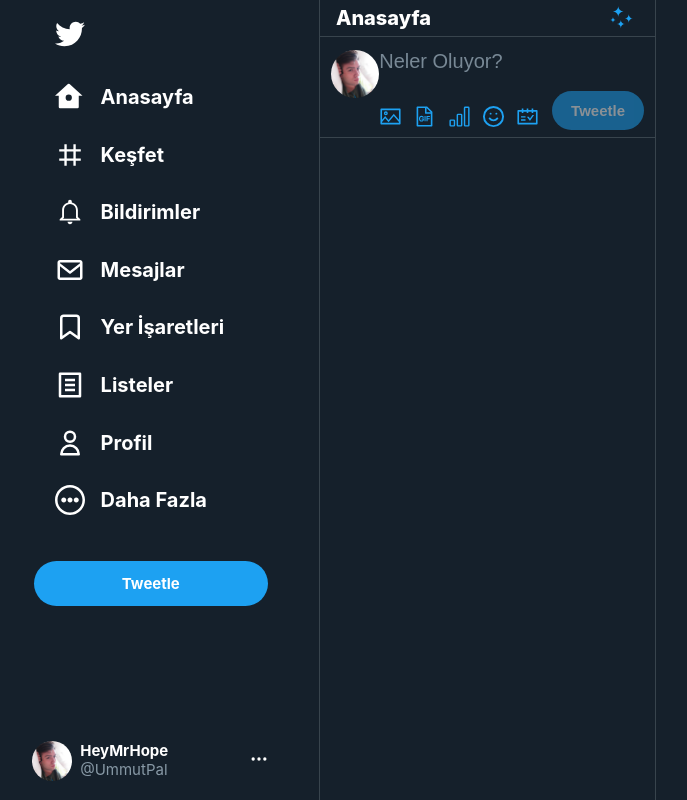
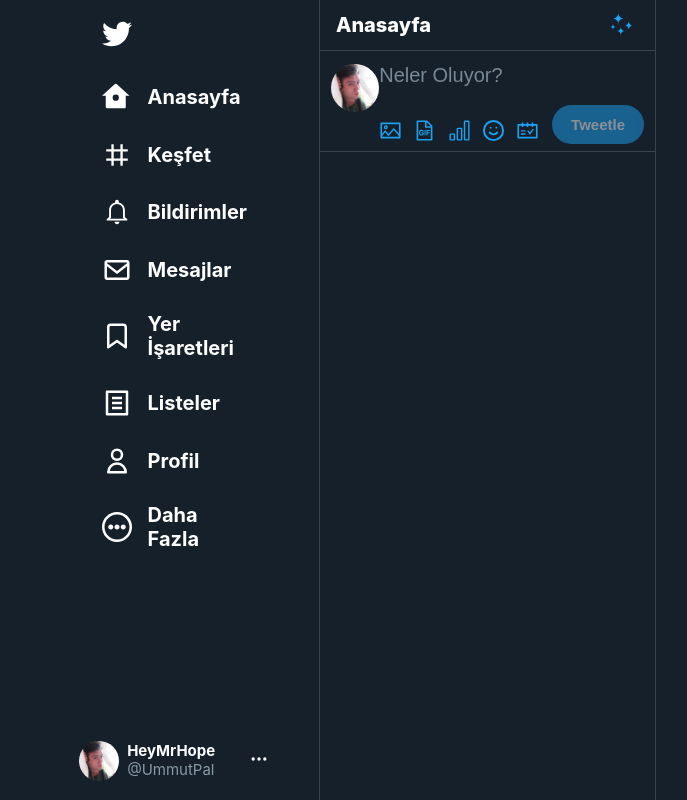
Before and after one commit to UmutPalabiyik/twitter-clone, a React (Create React App) app: page / in a window 1280 px wide. Shown: the whole page, without its empty margins (129-816 px from the left). Built offline with nearby package versions, Linux system fonts and the light colour scheme.

Commit message:
refactor main and ProfileTweet components

```diff
--- a/src/components/Header.js
+++ b/src/components/Header.js
@@ -11,84 +11,67 @@ import { CgMoreO } from "react-icons/cg";
 import { FiBookmark } from "react-icons/fi";
 
 const Banner = () => {
+  const listItems = [
+    {
+      icon: <RiHome7Fill className="navbar__icon-comp" size={30} />,
+      name: "Anasayfa",
+      path: "/",
+    },
+    {
+      icon: <AiOutlineNumber className="navbar__icon-comp" size={30} />,
+      name: "Keşfet",
+      path: "/",
+    },
+    {
+      icon: (
+        <IoMdNotificationsOutline className="navbar__icon-comp" size={30} />
+      ),
+      name: "Bildirimler",
+      path: "/",
+    },
+    {
+      icon: <BiEnvelope className="navbar__icon-comp" size={30} />,
+      name: "Mesajlar",
+      path: "/",
+    },
+    {
+      icon: <FiBookmark className="navbar__icon-comp" size={30} />,
+      name: "Yer İşaretleri",
+      path: "/",
+    },
+    {
+      icon: <RiFileListLine className="navbar__icon-comp" size={30} />,
+      name: "Listeler",
+      path: "/",
+    },
+    {
+      icon: <HiOutlineUser className="navbar__icon-comp" size={30} />,
+      name: "Profil",
+      path: "/",
+    },
+    {
+      icon: <CgMoreO className="navbar__icon-comp" size={30} />,
+      name: "Daha Fazla",
+      path: "/",
+    },
+  ];
   return (
     <div className="banner">
       <div className="banner__wrapper">
         <div className="banner__navigation">
           <FaTwitter className="banner__logo" size={30} color="#fff" />
+
           <ul className="navbar__items">
-            <li className="navbar__item">
-              <a href="/" className="navbar__item-link">
-                <div className="navbar__icon">
-                  <RiHome7Fill className="navbar__icon-comp" size={30} />
-                </div>
-                <div className="navbar__span">Anasayfa</div>
-              </a>
-            </li>
-            <li className="navbar__item">
-              <a href="/" className="navbar__item-link">
-                <div className="navbar__icon">
-                  <AiOutlineNumber className="navbar__icon-comp" size={30} />
-                </div>
-                <div className="navbar__span">Keşfet</div>
-              </a>
-            </li>
-            <li className="navbar__item">
-              <a href="/" className="navbar__item-link">
-                <div className="navbar__icon">
-                  <IoMdNotificationsOutline
-                    className="navbar__icon-comp"
-                    size={30}
-                  />
-                </div>
-                <div className="navbar__span">Bildirimler</div>
-              </a>
-            </li>
-            <li className="navbar__item">
-              <a href="/" className="navbar__item-link">
-                <div className="navbar__icon">
-                  <BiEnvelope className="navbar__icon-comp" size={30} />
-                </div>
-                <div className="navbar__span">Mesajlar</div>
-              </a>
-            </li>
-            <li className="navbar__item">
-              <a href="/" className="navbar__item-link">
-                <div className="navbar__icon">
-                  <FiBookmark className="navbar__icon-comp" size={30} />
-                </div>
-                <div className="navbar__span">Yer İşaretleri</div>
-              </a>
-            </li>
-            <li className="navbar__item">
-              <a href="/" className="navbar__item-link">
-                <div className="navbar__icon">
-                  <RiFileListLine className="navbar__icon-comp" size={30} />
-                </div>
-                <div className="navbar__span">Listeler</div>
-              </a>
-            </li>
-            <li className="navbar__item">
-              <a href="/" className="navbar__item-link">
-                <div className="navbar__icon">
-                  <HiOutlineUser className="navbar__icon-comp" size={30} />
-                </div>
-                <div className="navbar__span">Profil</div>
-              </a>
-            </li>
-            <li className="navbar__item">
-              <a href="/" className="navbar__item-link">
-                <div className="navbar__icon">
-                  <CgMoreO className="navbar__icon-comp" size={30} />
-                </div>
-                <div className="navbar__span">Daha Fazla</div>
-              </a>
-            </li>
-            <li className="navbar__item navbar__button">
-              <a href="/" className="navbar__tweet-button">
-                Tweetle
-              </a>
-            </li>
+            {listItems.map((item) => {
+              return (
+                <li className="navbar__item">
+                  <a href={item.path} className="navbar__item-link">
+                    <div className="navbar__icon">{item.icon}</div>
+                    <div className="navbar__span">{item.name}</div>
+                  </a>
+                </li>
+              );
+            })}
           </ul>
         </div>
 
@@ -106,6 +89,7 @@ const Banner = () => {
                 <span className="navbar__profile-username-l2">@UmmutPal</span>
               </div>
             </div>
+
             <div className="navbar__profile-right">
               <HiOutlineDotsHorizontal
                 className="nav__profile-dots"
--- a/src/components/Main.scss
+++ b/src/components/Main.scss
@@ -2,6 +2,7 @@
   flex-basis: 25vw;
   border-right: 1px solid rgb(56, 68, 77);
   display: flex;
+ flex-shrink: 0;
 
   &__column {
     width: 100%;
@@ -11,13 +12,12 @@
 
 
     .main__homepage {
-      min-height: 4.5vh;
+      min-height: 50px;
       display: flex;
       align-items: center;
       justify-content: space-between;
       padding: 0 1rem;
       border-bottom: 1px solid rgb(56, 68, 77);
-      flex-shrink: 0;
 
 
       .main__homepage-text {
--- a/src/components/ProfileTweet.js
+++ b/src/components/ProfileTweet.js
@@ -18,6 +18,28 @@ const ProfileTweet = () => {
     }
   };
 
+  const listItem = [
+    {
+      path: "/",
+      icon: <AiOutlinePicture color={"#1da1f2"} size={23} />,
+    },
+    {
+      path: "/",
+      icon: <AiOutlineFileGif color={"#1da1f2"} size={23} />,
+    },
+    {
+      path: "/",
+      icon: <BsBarChart color={"#1da1f2"} size={23} />,
+    },
+    {
+      path: "/",
+      icon: <FiSmile color={"#1da1f2"} size={23} />,
+    },
+    {
+      path: "/",
+      icon: <AiOutlineSchedule color={"#1da1f2"} size={23} />,
+    },
+  ];
 
   return (
     <div className="profile-tweet">
@@ -36,31 +58,20 @@ const ProfileTweet = () => {
           </div>
           <div className="profile-tweet__tools">
             <ul className="profile-tweet__tools-list">
-              <li className="profile-tweet__tools-list-item">
-                <a href="/" className="profile-tweet__list-item-link">
-                  <AiOutlinePicture color={"#1da1f2"} size={23} />
-                </a>
-              </li>
-              <li className="profile-tweet__tools-list-item">
-                <a href="/" className="profile-tweet__list-item-link">
-                  <AiOutlineFileGif color={"#1da1f2"} size={23} />
-                </a>
-              </li>
-              <li className="profile-tweet__tools-list-item">
-                <a href="/" className="profile-tweet__list-item-link">
-                  <BsBarChart color={"#1da1f2"} size={23} />
-                </a>
-              </li>
-              <li className="profile-tweet__tools-list-item">
-                <a href="/" className="profile-tweet__list-item-link">
-                  <FiSmile color={"#1da1f2"} size={23} />
-                </a>
-              </li>
-              <li className="profile-tweet__tools-list-item">
-                <a href="/" className="profile-tweet__list-item-link">
-                  <AiOutlineSchedule color={"#1da1f2"} size={23} />
-                </a>
-              </li>
+
+              {listItem.map((item) => {
+                return (
+                  <li className="profile-tweet__tools-list-item">
+                    <a
+                      href={item.path}
+                      className="profile-tweet__list-item-link"
+                    >
+                      {item.icon}
+                    </a>
+                  </li>
+                );
+              })}
+
             </ul>
 
             <div className="profile-tweet__mini-tweet-btn-container">
@@ -69,9 +80,9 @@ const ProfileTweet = () => {
                 className={`profile-tweet__mini-tweet-btn ${
                   emptyInput ? "profile-tweet__mini-tweet-btn--opacity" : ""
                 }`}
-
-
-                disabled={emptyInput ? false : true} /* if false you can click button else you cant */
+                disabled={
+                  emptyInput ? false : true
+                } /* if false you can click button else you cant */
               >
                 Tweetle
               </button>
--- a/src/components/ProfileTweet.scss
+++ b/src/components/ProfileTweet.scss
@@ -1,13 +1,12 @@
 .profile-tweet {
-  padding: 0.3rem .7rem;
+  padding: 0.3rem 0.7rem;
   min-height: 10vh;
   border-bottom: 1px solid rgb(56, 68, 77);
-
+  flex-shrink: 0;
 
   &__container {
     display: flex;
     height: 100%;
-
 
     .profile-tweet__picture {
       flex-basis: 10.5%;
```
